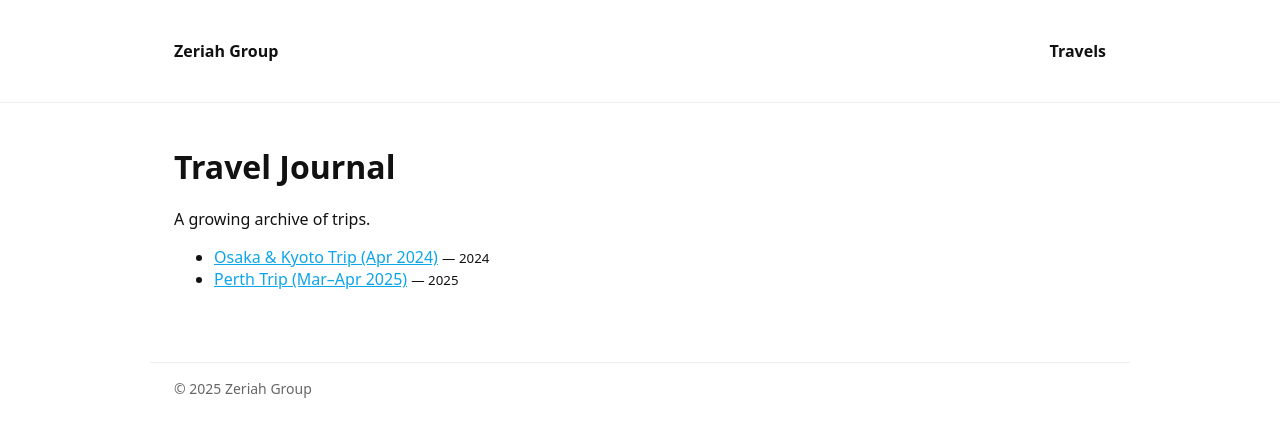
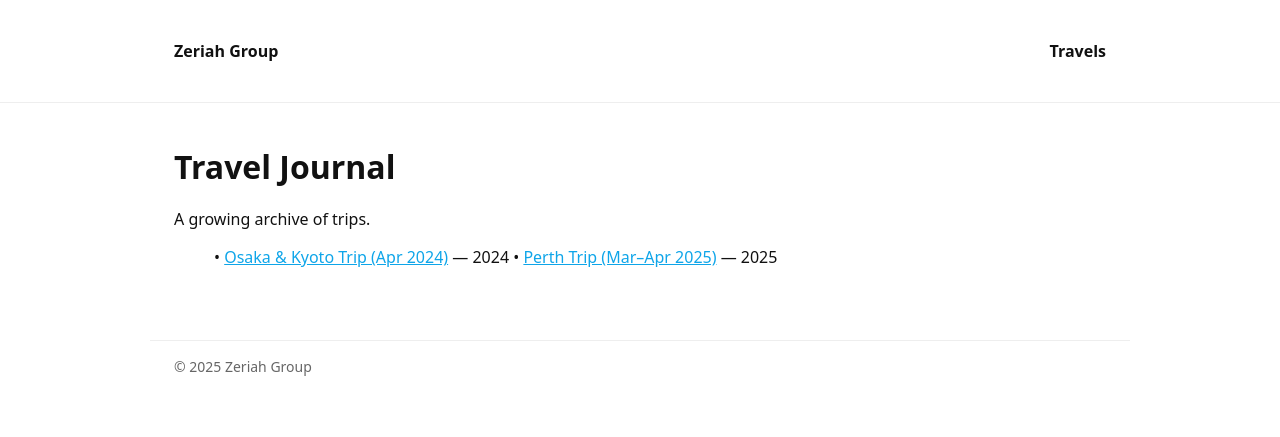
Before and after one commit to zeriahgroup/Travel, a Jekyll site: the page built from travels/index.md, in a window 1280 px wide. Shown: the top 437 px of the page. Built offline with Jekyll 4.4.1, drawn with Linux system fonts in a browser that asks for light colours.

Commit message:
Refactor travel links to use bullet points

```diff
--- a/travels/index.md
+++ b/travels/index.md
@@ -12,10 +12,9 @@ A growing archive of trips.
 {% assign travel_pages = site.pages | where_exp: "p", "p.path contains 'travels/'" %}
 {% for p in travel_pages %}
   {% if p.title and p.url != page.url %}
-  <li>
-    <a href="{{ p.url | relative_url }}">{{ p.title }}</a>
-    {% if p.date %}<small> — {{ p.date | date: "%Y" }}</small>{% endif %}
-  </li>
+  • <a href="{{ p.url }}">{{ p.title }}</a>
+    {% if p.date %} — {{ p.date | date: "%Y" }}{% endif %}
   {% endif %}
 {% endfor %}
+
 </ul>
```
